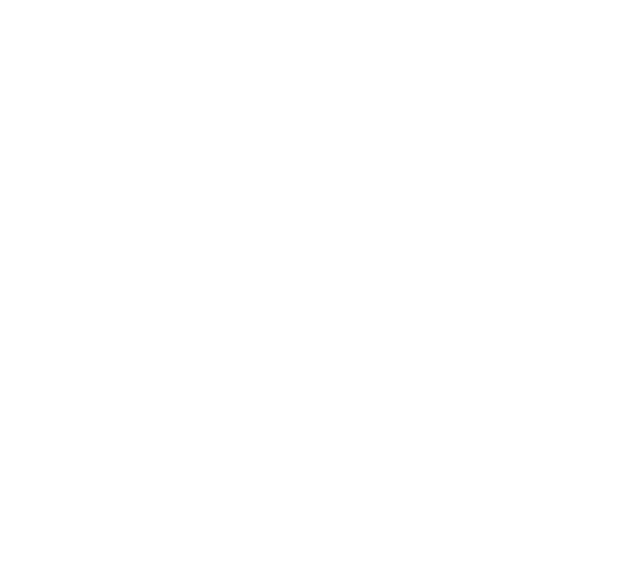
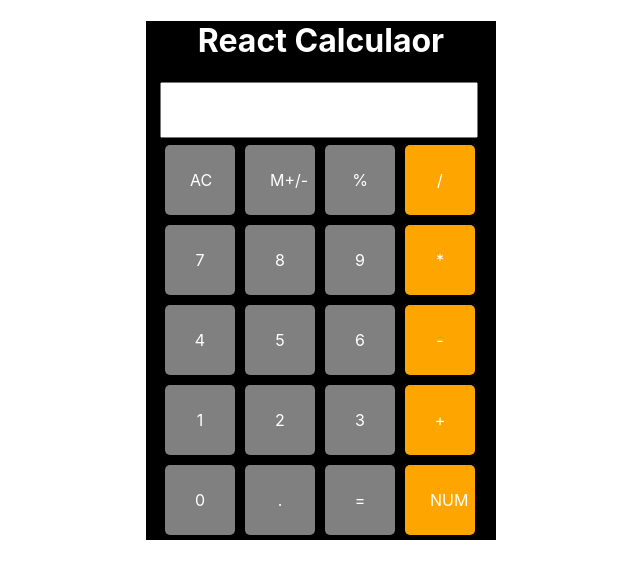
Before and after one commit to Bhargava-Raje-Urs/React-Calculator, a React (Create React App) app: page / in a window 1280 px wide. Shown: the top 578 px of the page, without its empty margins (454-1094 px from the left). Built offline with nearby package versions, Linux system fonts and the light colour scheme.

Commit message:
Structure and styles added

```diff
--- a/src/App.js
+++ b/src/App.js
@@ -1,9 +1,10 @@
 import './App.css';
+import Calci from './compnents/calci';
 
 function App() {
   return (
     <div className="App">
-
+   <Calci/>
     </div>
   );
 }
--- a/src/compnents/calci.jsx
+++ b/src/compnents/calci.jsx
@@ -1,36 +1,40 @@
+import '../styles/calci.css'
 const Calci = () => {
     return (
         <div className="main">
                 <h1>React Calculaor</h1>
+                <div className="input">
+                    <input type="text" className='input' />
+                </div>
              <div className="info">
                 <div className="buttons">AC</div>
                 <div className="buttons">M+/-</div>
                 <div className="buttons">%</div>
-                <div className="buttons">/</div>
+                <div className="buttons" style={{backgroundColor:'orange'}}>/</div>
              </div>
              <div className="info">
                 <div className="buttons">7</div>
                 <div className="buttons">8</div>
                 <div className="buttons">9</div>
-                <div className="buttons">*</div>
+                <div className="buttons"  style={{backgroundColor:'orange'}} >*</div>
              </div>
              <div className="info">
                 <div className="buttons">4</div>
                 <div className="buttons">5</div>
                 <div className="buttons">6</div>
-                <div className="buttons">-</div>
+                <div className="buttons"  style={{backgroundColor:'orange'}} >-</div>
              </div>
              <div className="info">
                 <div className="buttons">1</div>
                 <div className="buttons">2</div>
                 <div className="buttons">3</div>
-                <div className="buttons">+</div>
+                <div className="buttons"  style={{backgroundColor:'orange'}} >+</div>
              </div>
              <div className="info">
                 <div className="buttons">0</div>
                 <div className="buttons">.</div>
                 <div className="buttons">=</div>
-                <div className="buttons">NUM</div>
+                <div className="buttons"  style={{backgroundColor:'orange'}} >NUM</div>
              </div>
 
 
--- a/src/styles/calci.css
+++ b/src/styles/calci.css
@@ -0,0 +1,31 @@
+.main{
+    background-color: black;
+    color: white;
+    text-align: center;
+    padding-left: 0px;
+    padding-right: 0px;
+    width: 350px;
+    margin-left: 600px;
+}
+.info{
+    background-color: black;
+    width: 320px;
+    display: flex;
+   text-align: center;
+   margin-left: 14px;
+}
+.input{
+    height: 50px;
+    width: 310px;
+  text-align: center;
+    margin-bottom: 8px;
+    margin-left: 7px;
+}
+.buttons{
+    width: 20px;
+    text-align: center;
+    padding: 25px;
+    background-color: grey;
+    margin: 5px;
+    border-radius: 5px;
+}
```
